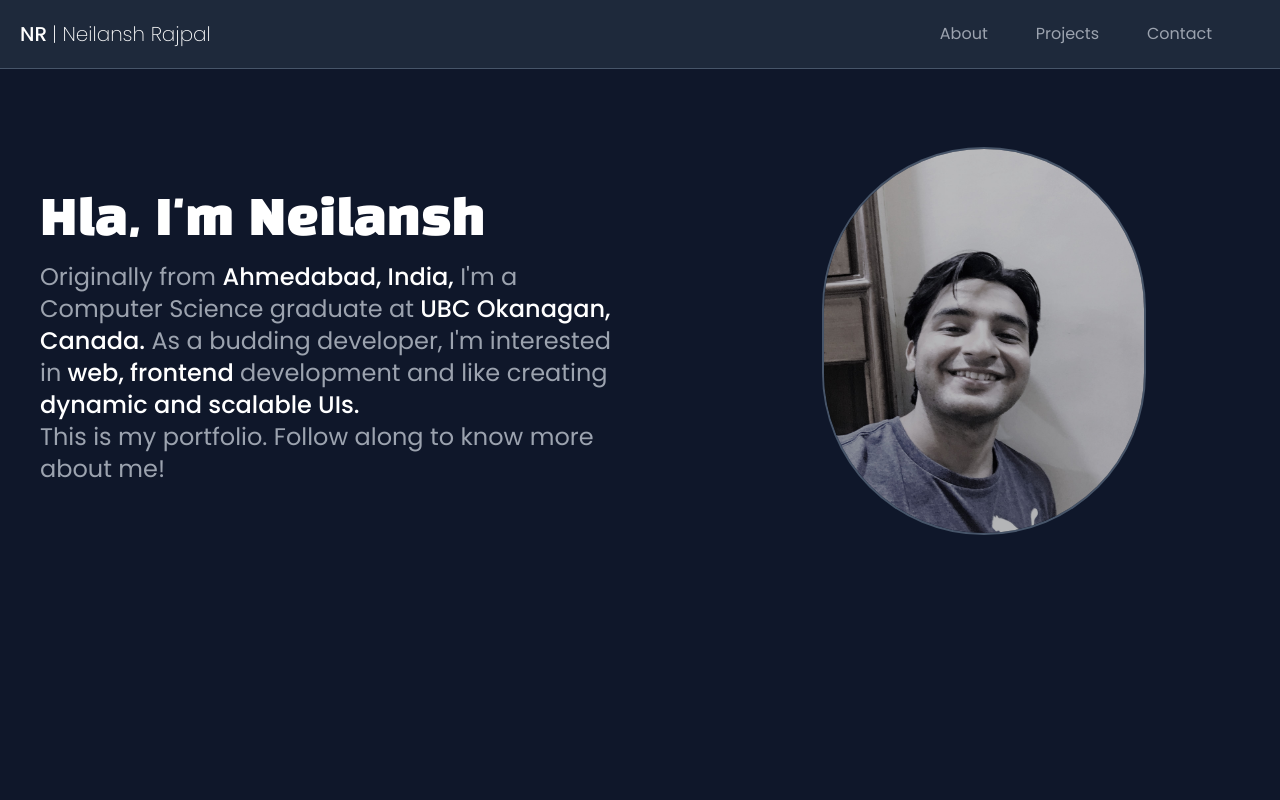
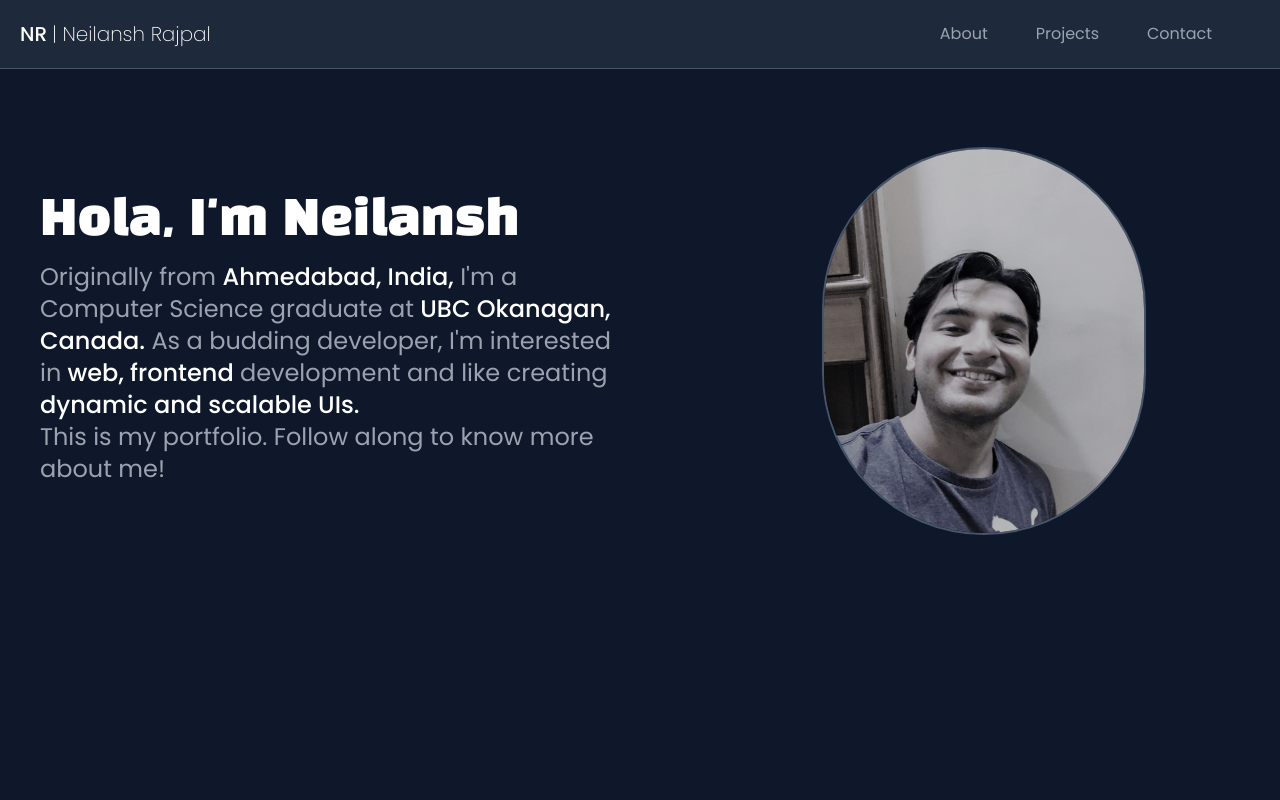
Before and after one commit to NeilanshTriesToCode/portfolio-website, a React (Vite) app: page / in a window 1280 px wide. Shown: the top 800 px of the page. Built offline with nearby package versions, Linux system fonts and the light colour scheme.

Commit message:
fixed bug due to JS closures -> #7 completed

```diff
--- a/src/components/TypeWriter.jsx
+++ b/src/components/TypeWriter.jsx
@@ -1,7 +1,7 @@
 // Component displaying text, with a Typing effect
 import React, { useState, useEffect, useRef } from 'react';
 
-const TypeWriter = ({text}) => {
+const TypeWriter = ({ text }) => {
     // state-variable for displaying the text
     const [currentText, setCurrentText] = useState('');
 
@@ -22,11 +22,26 @@ const TypeWriter = ({text}) => {
    useEffect(() => {
         const intervalID = setTimeout(() => {
             // update currentText at every interval
-            if(index.current < text.length - 1){
-                setCurrentText(current => current + text[index.current]);
+            if(index.current < text.length){
+               // capturing index.current in a new, temporary variable
+                /*
+                REASON -> CLOSURES
+                - Update state methods (setCurrentText() in this case) don't execute immediately and are scheduled.
+                - A new closure is created inside setCurrentText().
+                - So when setCurrentState() is executed, its closure may use the current value of index.current,
+                  rather than the value at the time setCurrentState() was called.
+                - Since then the value of index.current may have changed, and may not reflect the previous value.
+                - So to avoid using the updated value of index.current and to use the value of index.current at the time
+                  setCurrentText() was called, store it in a temp variable.
+                - And then use that temp variable inside setCurrentText():
+                  setCurrentText(current => current + text[temp]) instead of setCurrentText(current => current + text[index.current])
+                */
+               const currentIndex = index.current;
+                setCurrentText(current => current + text[currentIndex]);
+                console.log(index.current, currentText)
             }
             index.current++;
-        }, 300);
+        }, 100);
 
 
         // cleanup function to disconnect setTimeout()
```
